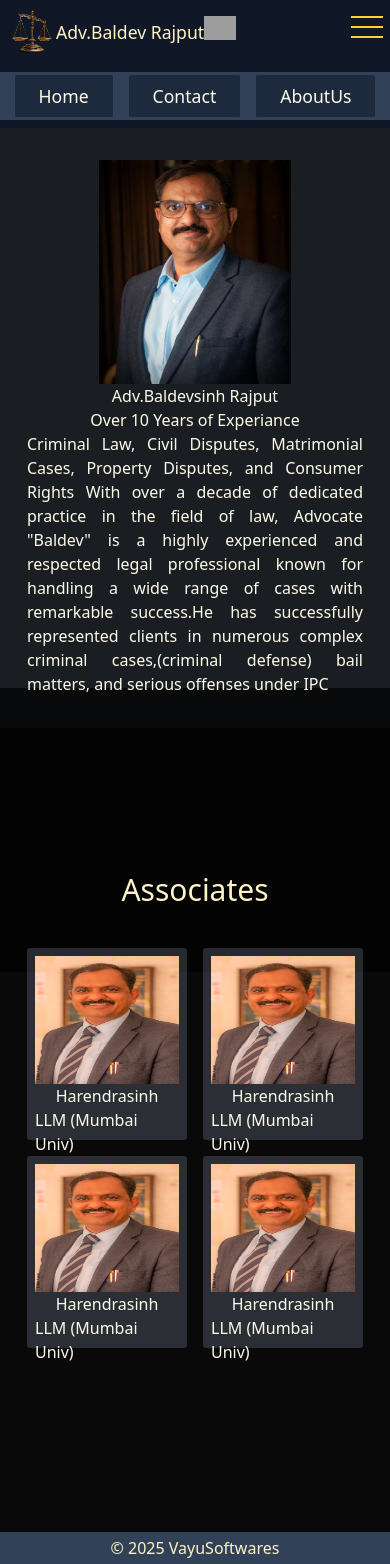
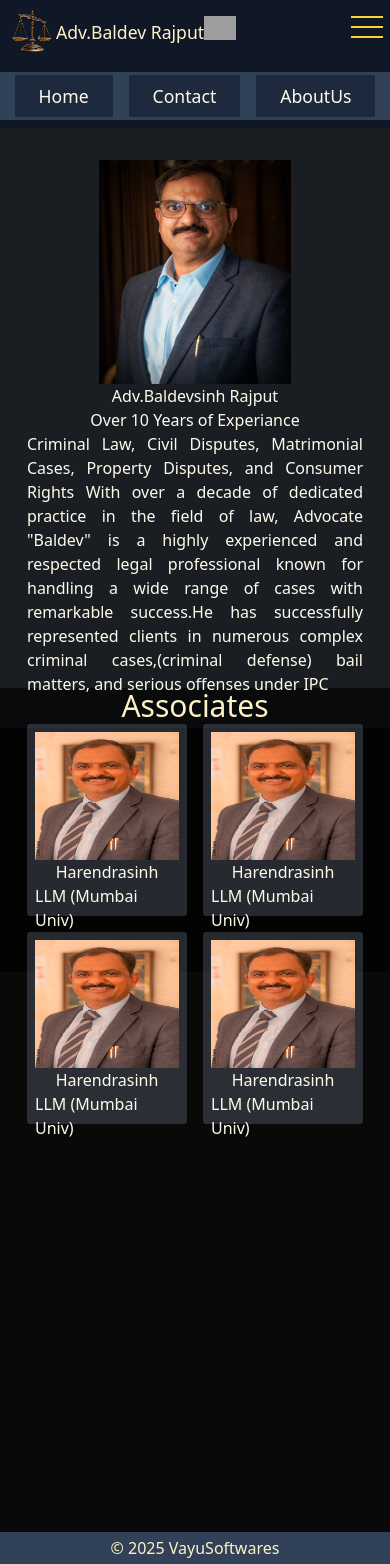
Before and after one commit to harendrasinp/advocate, a React (Vite) app: page / in a window 390 px wide. Shown: the top 1564 px of the page. Built offline with nearby package versions, Linux system fonts and the light colour scheme; grey boxes are pictures that could not be loaded; a web font is replaced by a local one.

Commit message:
update asssociate aline

```diff
--- a/src/Homepage.jsx
+++ b/src/Homepage.jsx
@@ -24,7 +24,7 @@ export const Homepage = () => {
       </div>
       {/* ------------------------------Second Two---------------------------------------------------- */}
       <div className='min-h-screen w-full bg-[url("/images/section2Image.jpg")] bg-cover bg-center bg-no-repeat'>
-        <div className='min-h-screen w-full bg-black/65 flex flex-col justify-center items-center gap-10 lg:flex lg:flex-col lg:justify-center lg:items-center lg:gap-10'>
+        <div className='min-h-screen w-full bg-black/65 flex flex-col  items-center lg:flex lg:flex-col lg:justify-center lg:items-center lg:gap-10'>
           <div className='text-3xl text-amber-100'>Associates</div>
 
           <div className='text-amber-50 grid grid-cols-2 gap-4 lg:flex lg:flex-row lg:h-[20rem] lg:justify-center lg:gap-5'>
```
